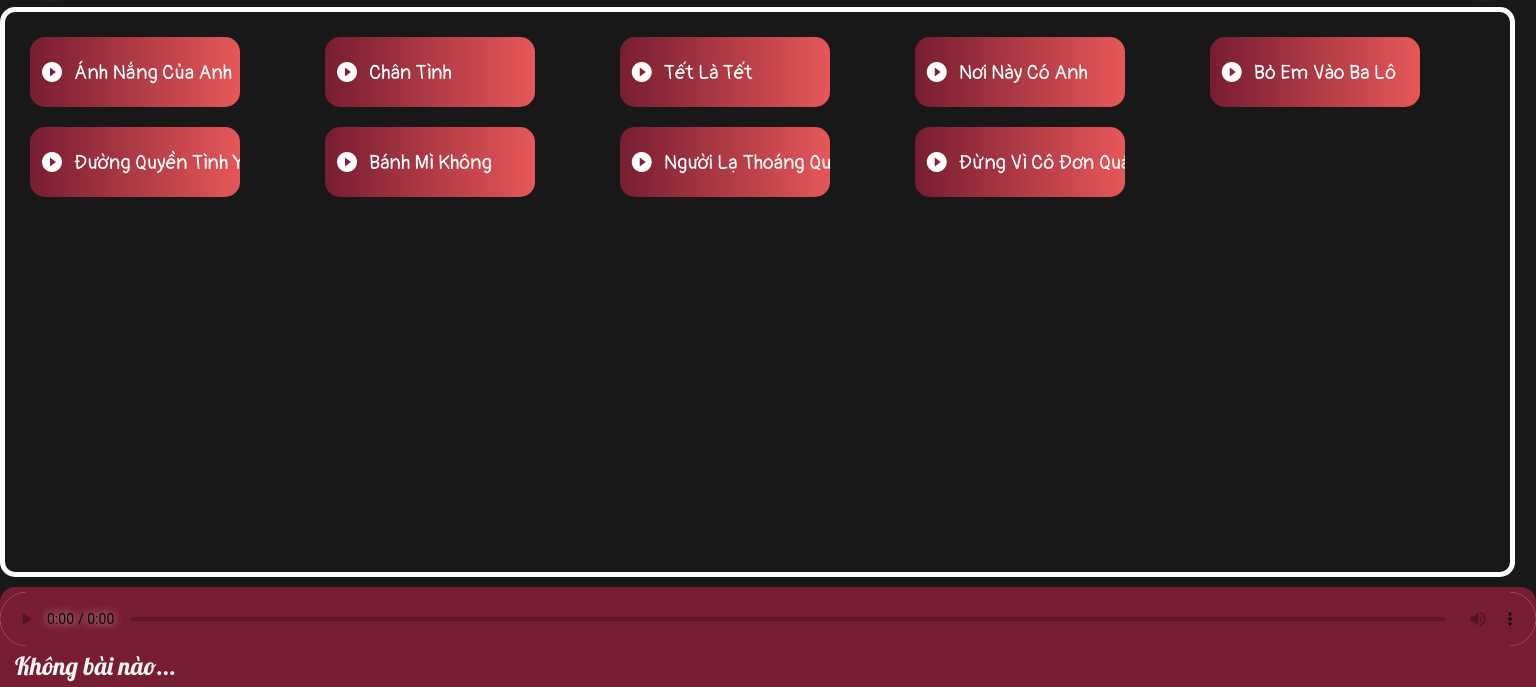
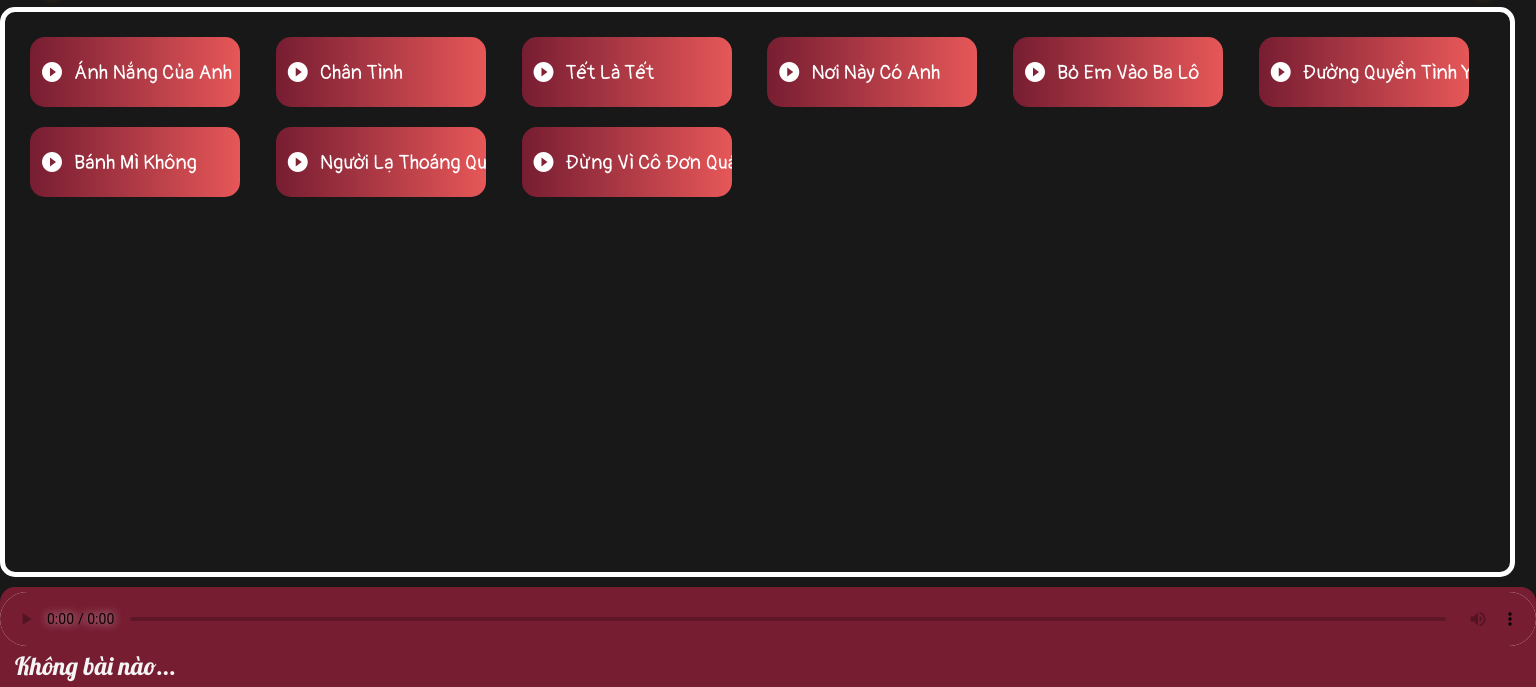
Before and after one commit to DuogMinhTien/masterMusic, a plain HTML site: page index.html in a window 1536 px wide. Shown: the part 113-800 px from the top of the page. Drawn offline with Linux system fonts and the light colour scheme.

Commit message:
Update style.css

```diff
--- a/style.css
+++ b/style.css
@@ -7,6 +7,13 @@ body {
 	padding: 0;
 	box-sizing: border-box;
 	overflow: hidden;
+	-moz-user-select: none !important;
+	-webkit-touch-callout: none!important;
+	-webkit-user-select: none!important;
+	-khtml-user-select: none!important;
+	-moz-user-select: none!important;
+	-ms-user-select: none!important;
+	user-select: none!important;
 }
 
 .Gradient-Style {
@@ -175,6 +182,12 @@ audio::-webkit-media-controls-panel {
 	}
 }
 
+@media only screen and (min-width: 1300px) {
+	.grid-container {
+	  grid-template-columns: auto auto auto auto auto auto;
+	}
+}
+
 .Arrow {
 	font-size: 50px !important;
 	color: white;
```
